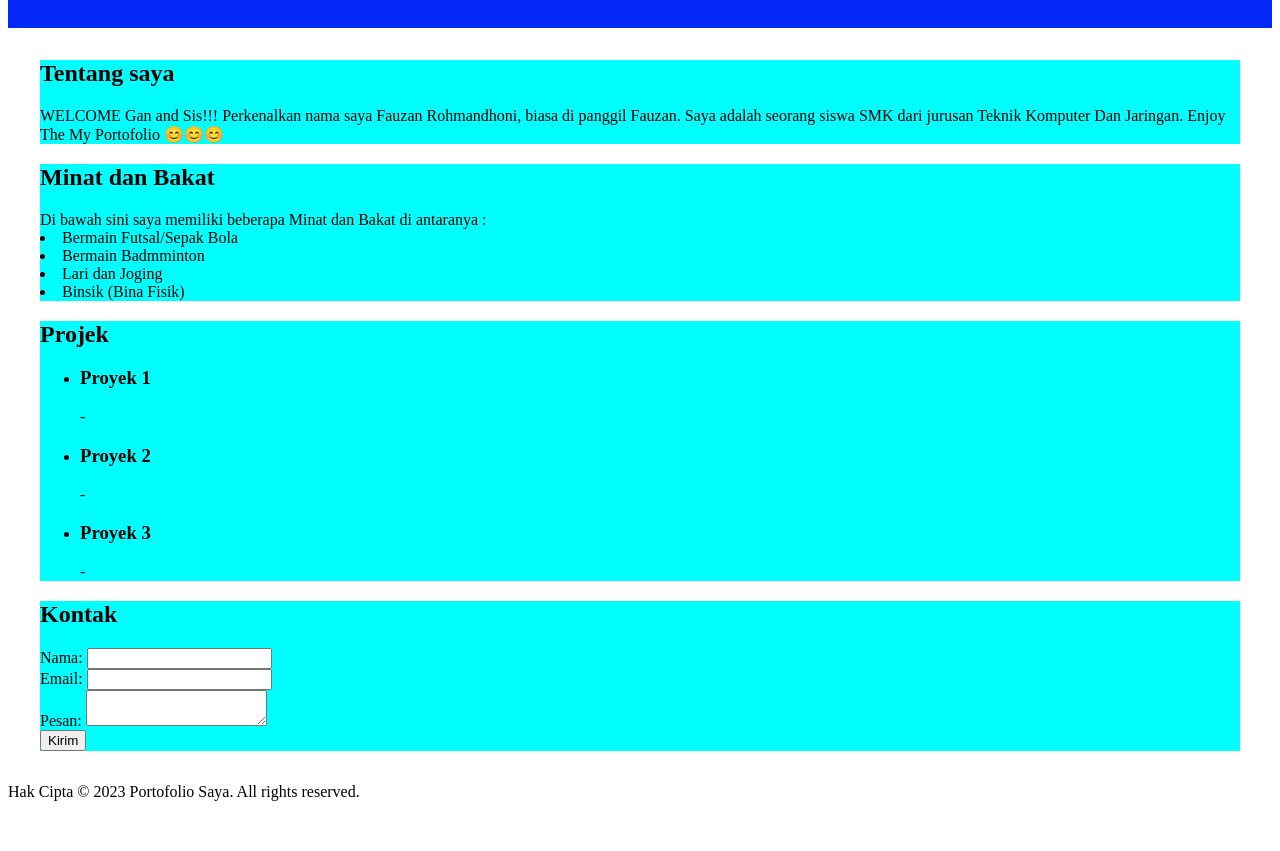
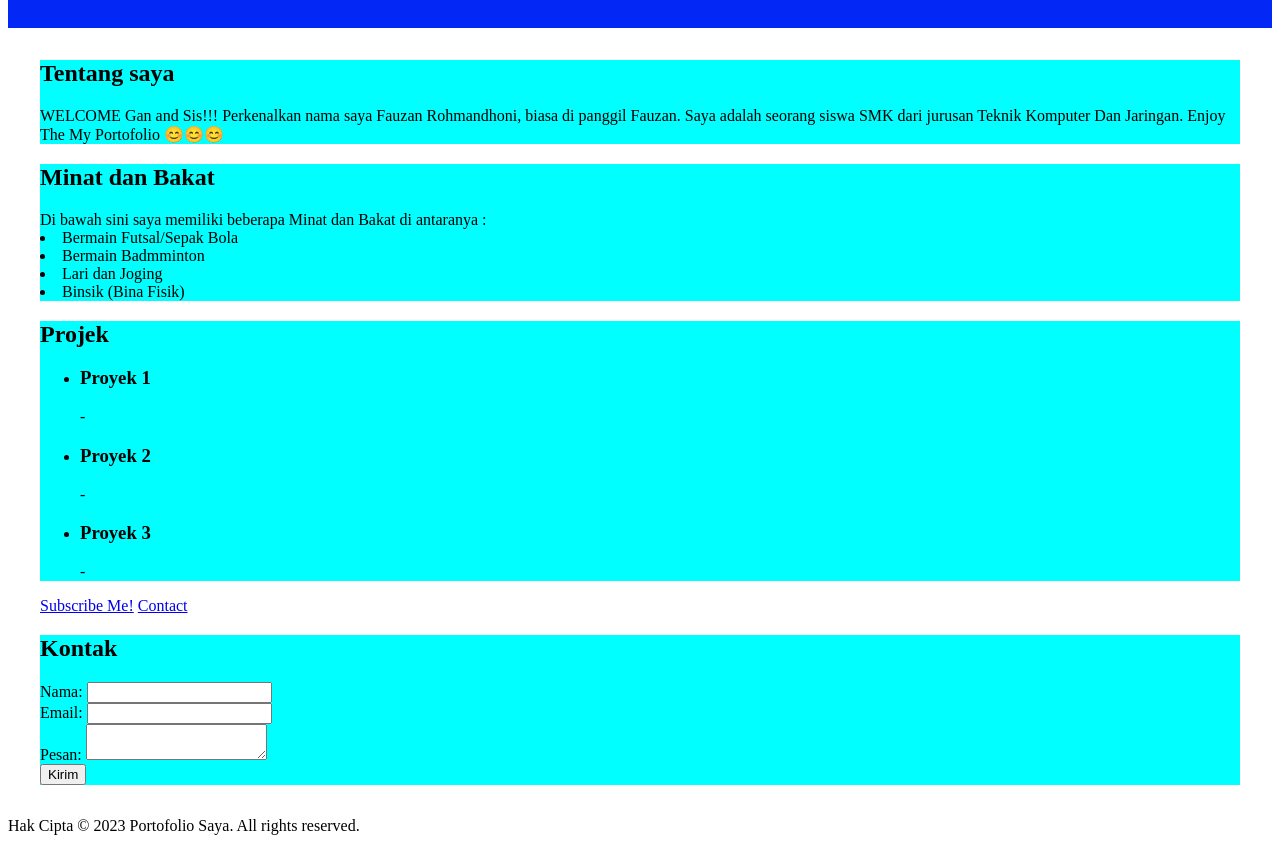
Before and after one commit to fzann45/fzann45.github.com, a plain HTML site: page index.html in a window 1280 px wide. Shown: the part 92-943 px from the top of the page. Before the commit the page ends 909 px from the top, so only its background shows below. Drawn offline with Linux system fonts and the light colour scheme.

Commit message:
index.html

```diff
--- a/index.html
+++ b/index.html
@@ -53,6 +53,12 @@
 				</li>
 			</ul>
 		</section>
+	        <div class="home-buttons">
+                            <a href="https://youtube.com/@oejanyt2155" target="_blank" class="btn btn-primary">Subscribe Me!</a>
+                            <a href="https://wa.me/+6285786405914"  target="_self" class="btn btn-secondary">Contact</a>
+                          </div>
+                        </div>
+                      </div>
 		<section id="contact">
 			<h2>Kontak</h2>
 			<form>
```
